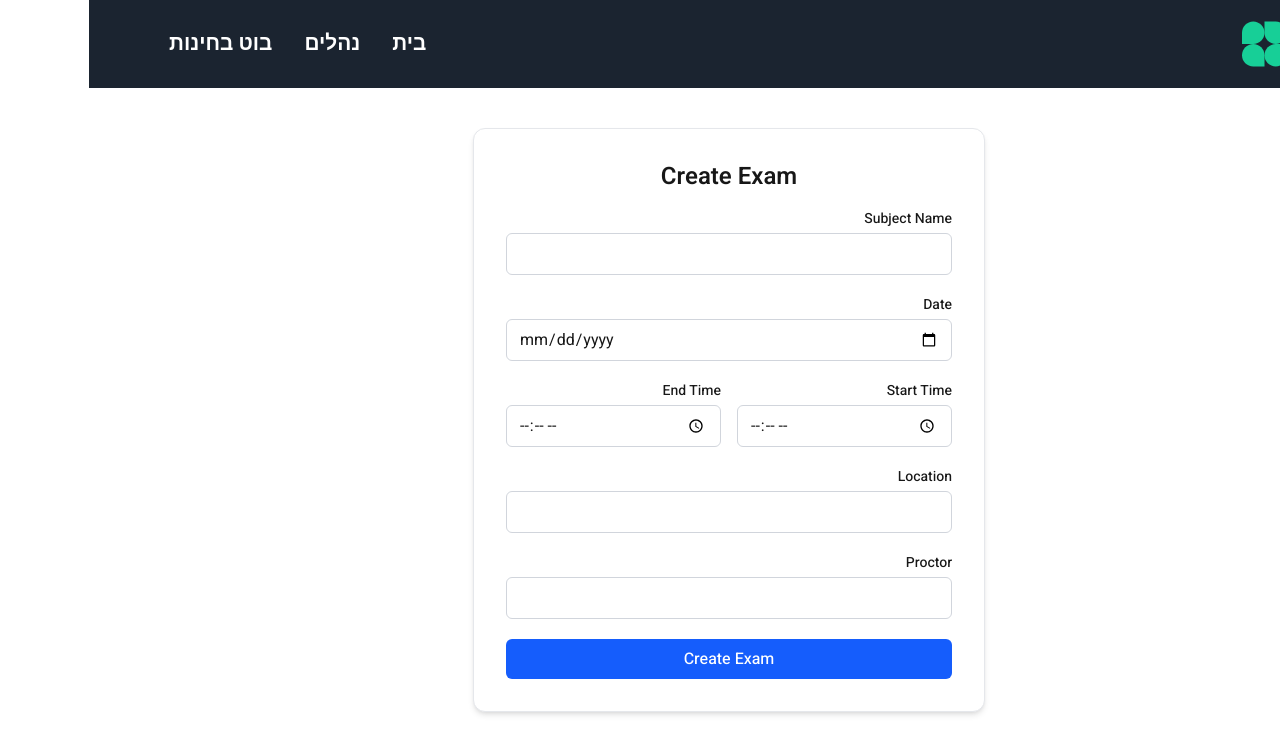
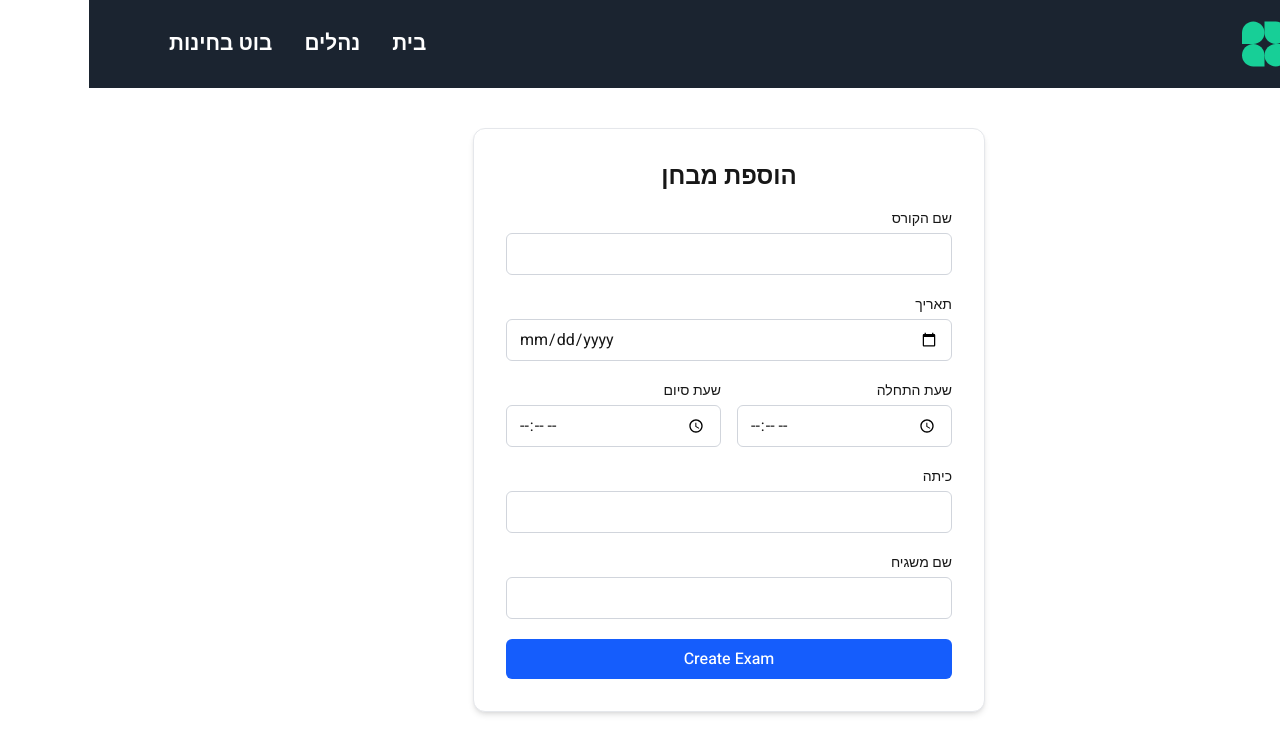
Before and after one commit to RavidShalev/Web-Project---Exam-Watch-application, a Next.js app in the folder exam_monitoring/: page /add-exam in a window 1280 px wide. Shown: the top 754 px of the page. Built offline with nearby package versions, Linux system fonts and the light colour scheme.

Commit message:
- changed to hebrew

```diff
--- a/exam_monitoring/app/(main)/add-exam/_components/AddExam.tsx
+++ b/exam_monitoring/app/(main)/add-exam/_components/AddExam.tsx
@@ -59,12 +59,12 @@
                    rounded-xl shadow-md p-8 space-y-5"
       >
         <h2 className="text-2xl font-semibold text-center mb-4">
-          Create Exam
+          הוספת מבחן
         </h2>
 
         <div>
           <label className="block text-sm font-medium mb-1">
-            Subject Name
+            שם הקורס
           </label>
           <input
             type="text"
@@ -77,7 +77,7 @@
         </div>
 
         <div>
-          <label className="block text-sm font-medium mb-1">Date</label>
+          <label className="block text-sm font-medium mb-1">תאריך</label>
           <input
             type="date"
             name="date"
@@ -91,7 +91,7 @@
         <div className="grid grid-cols-2 gap-4">
           <div>
             <label className="block text-sm font-medium mb-1">
-              Start Time
+              שעת התחלה
             </label>
             <input
               type="time"
@@ -105,7 +105,7 @@
 
           <div>
             <label className="block text-sm font-medium mb-1">
-              End Time
+              שעת סיום
             </label>
             <input
               type="time"
@@ -120,7 +120,7 @@
 
         <div>
           <label className="block text-sm font-medium mb-1">
-            Location
+            כיתה
           </label>
           <input
             type="text"
@@ -134,7 +134,7 @@
 
         <div>
           <label className="block text-sm font-medium mb-1">
-            Proctor
+            שם משגיח
           </label>
           <input
             type="text"
```
